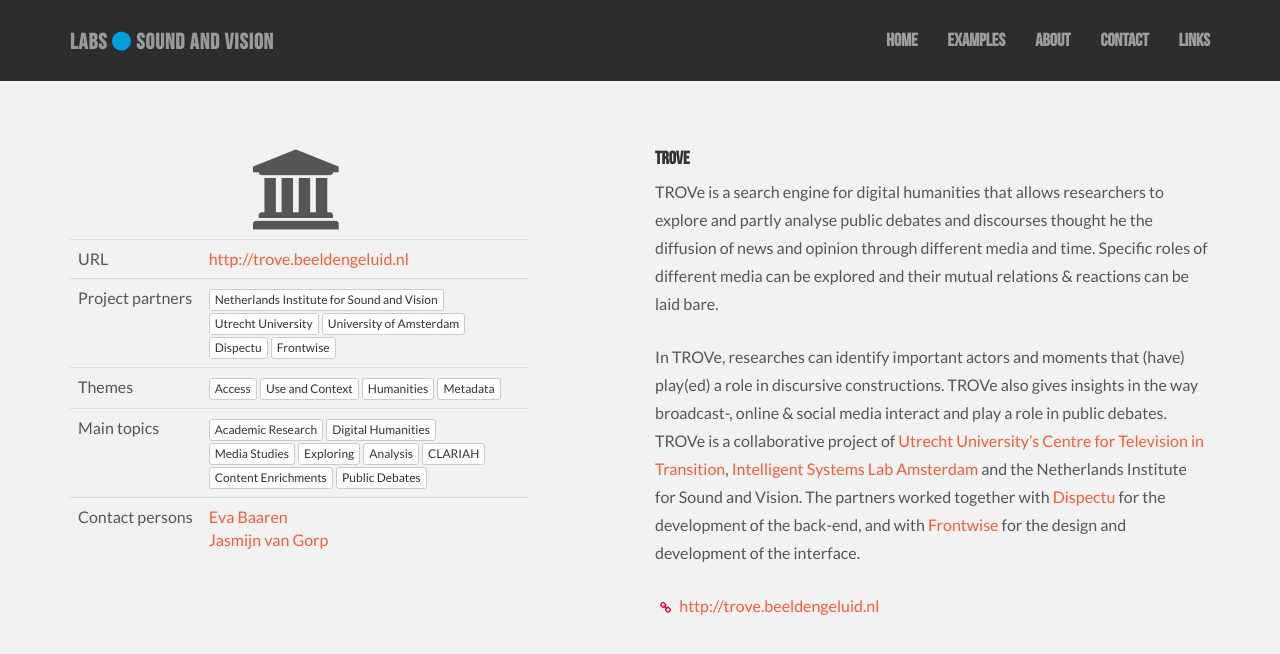
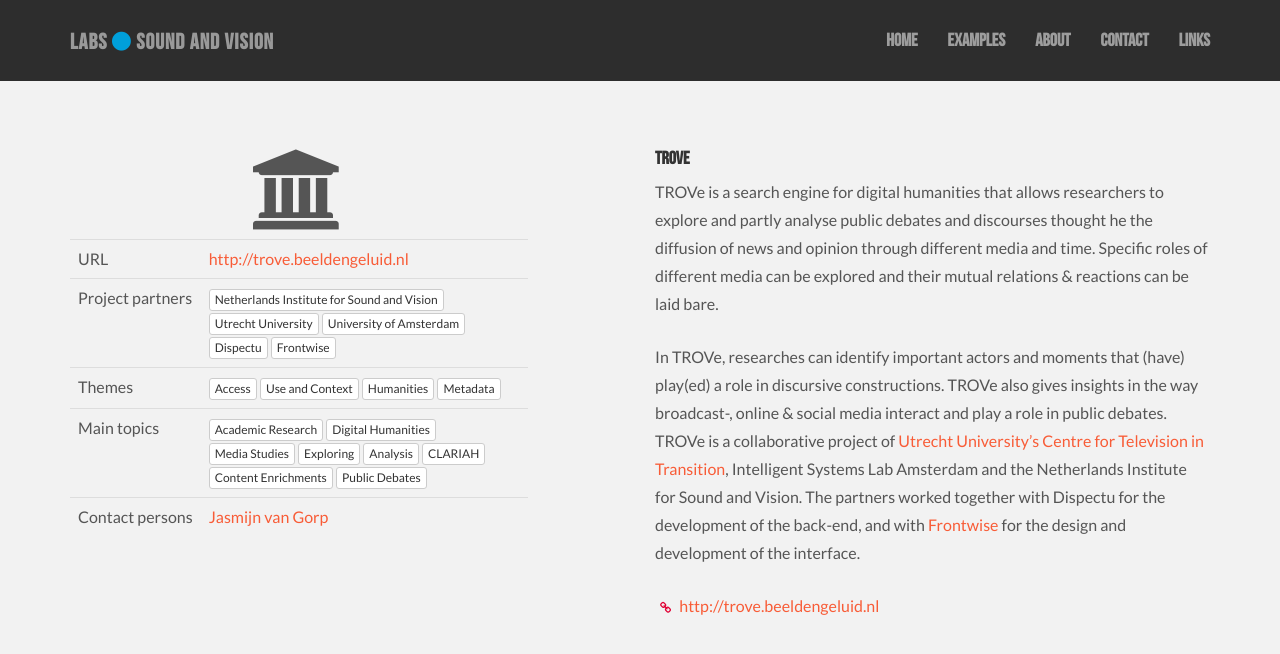
Before and after one commit to roelandordelman/labs, a Jekyll site: the page built from _projects/trove.md, in a window 1280 px wide. Shown: the top 654 px of the page. Built offline with Jekyll 4.4.1, drawn with Linux system fonts in a browser that asks for light colours; some of the changed lines change nothing that is shown.

Commit message:
Updated Trove

```diff
--- a/_projects/trove.md
+++ b/_projects/trove.md
@@ -27,9 +27,6 @@
 - Dispectu
 - Frontwise
 contactpersons:
-- organization: Netherlands Institute for Sound and Vision
-  name: Eva Baaren
-  email: ebaaren@beeldengeluid.nl
 - organization: Utrecht University
   name: Jasmijn van Gorp
   email: j.vangorp@uu.nl
@@ -39,4 +36,4 @@
 
 TROVe is a search engine for digital humanities that allows researchers to explore and partly analyse public debates and discourses thought he the diffusion of news and opinion through different media and time. Specific roles of different media can be explored and their mutual relations & reactions can be laid bare.
 
-In TROVe, researches can identify important actors and moments that (have) play(ed) a role in discursive constructions. TROVe also gives insights in the way broadcast-, online & social media interact and play a role in public debates. TROVe is a collaborative project of [Utrecht University's Centre for Television in Transition](https://tvintransition.wordpress.com), [Intelligent Systems Lab Amsterdam](http://isla.science.uva.nl) and the Netherlands Institute for Sound and Vision. The partners worked together with [Dispectu](http://dispectu.com) for the development of the back-end, and with [Frontwise](https://www.frontwise.com) for the design and development of the interface.
+In TROVe, researches can identify important actors and moments that (have) play(ed) a role in discursive constructions. TROVe also gives insights in the way broadcast-, online & social media interact and play a role in public debates. TROVe is a collaborative project of [Utrecht University's Centre for Television in Transition](https://tvit.wp.hum.uu.nl/), Intelligent Systems Lab Amsterdam and the Netherlands Institute for Sound and Vision. The partners worked together with Dispectu for the development of the back-end, and with [Frontwise](https://www.frontwise.com) for the design and development of the interface.
```
